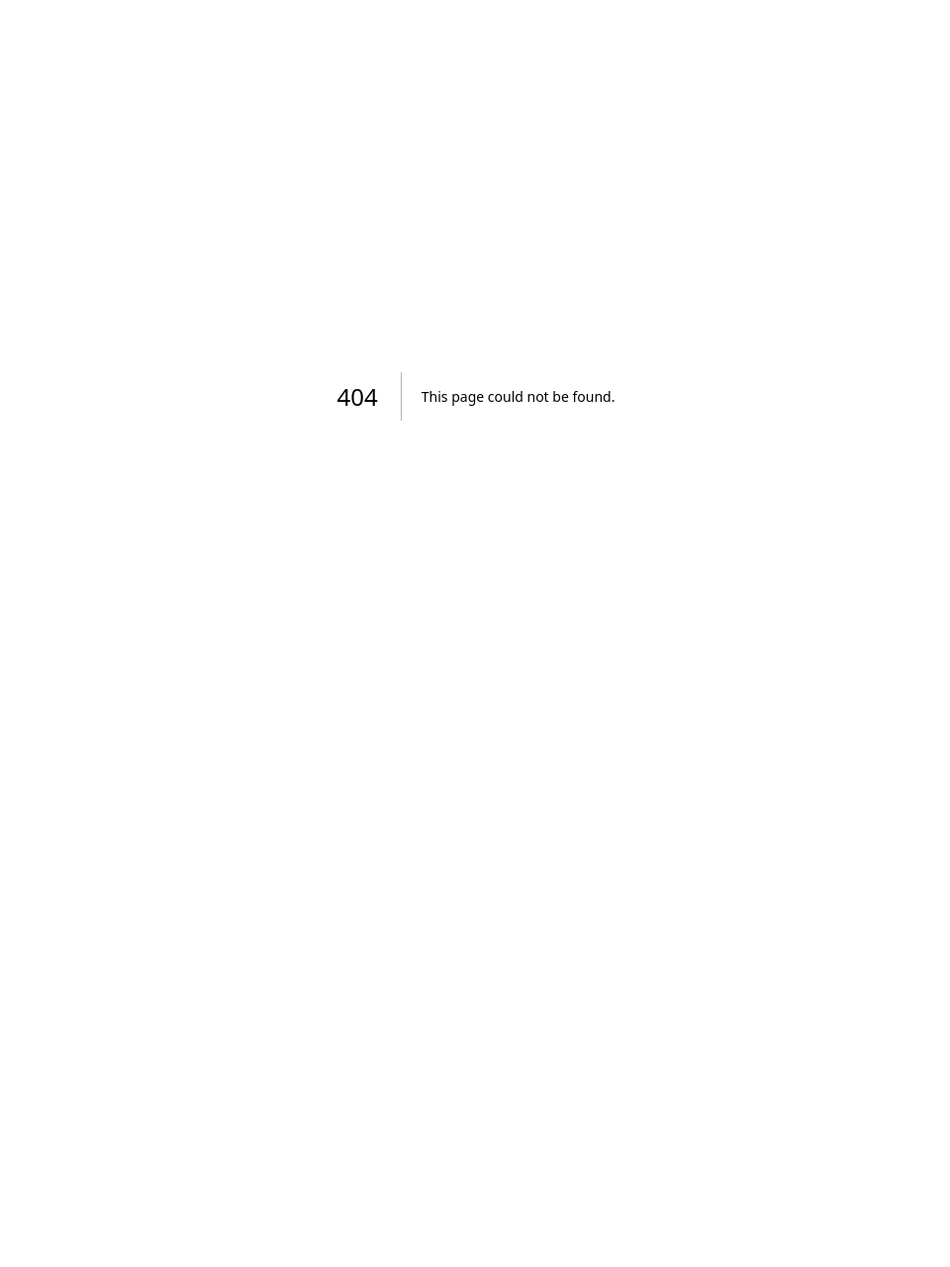
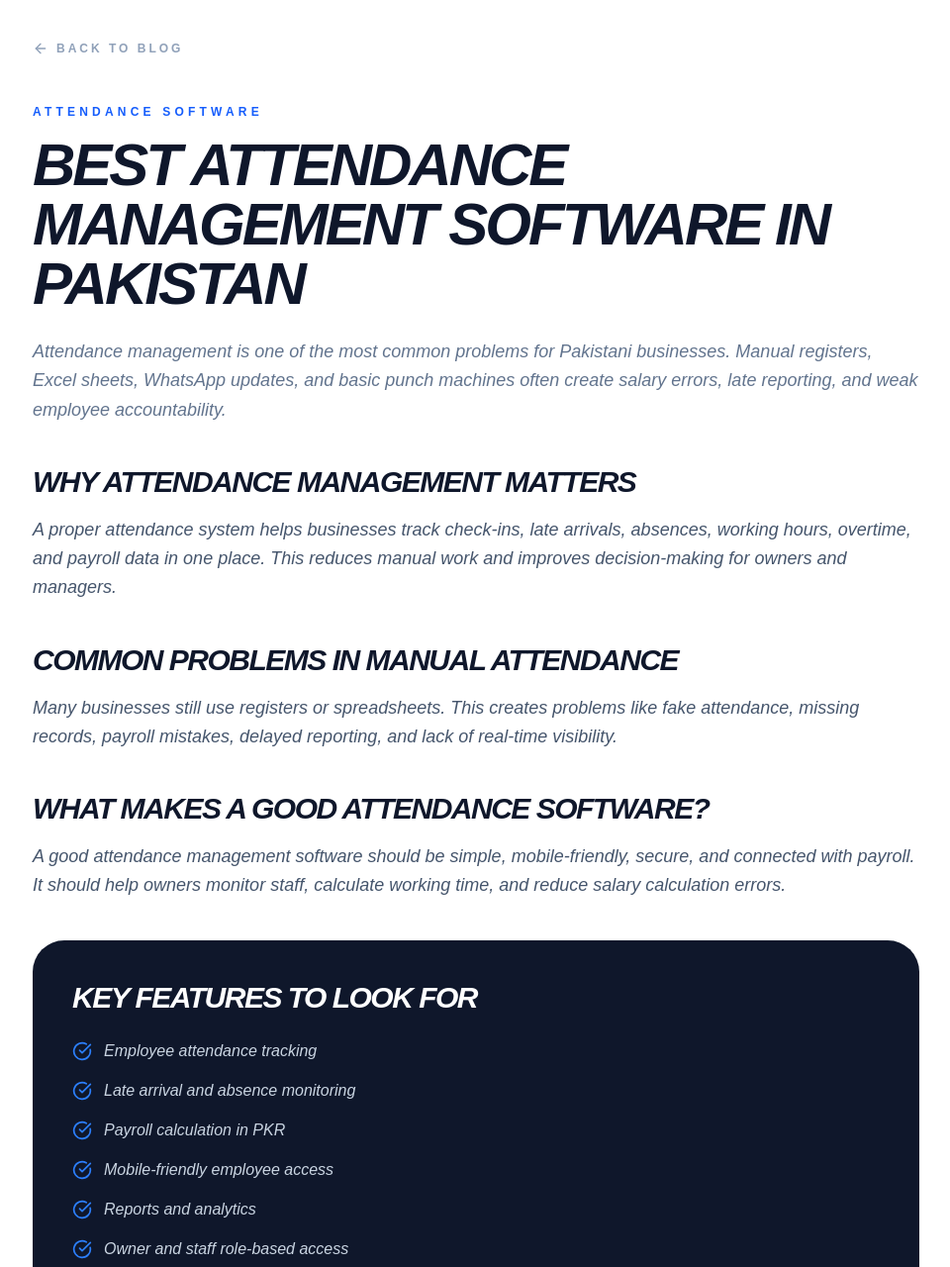
Before and after one commit to Aliyanasif/attendx.info, a Next.js app: page /blog/best-attendance-management-software-pakistan in a window 1280 px wide. Before the commit this address had no page. Shown: the top 1280 px of the page at 99% size, without its empty margins (159-1119 px from the left). Before the commit the page ends 800 px from the top, so only its background shows below. Built offline with nearby package versions, Linux system fonts and the light colour scheme.

Commit message:
Added first SEO blog article

```diff
--- /dev/null
+++ b/src/app/blog/best-attendance-management-software-pakistan/page.tsx
@@ -0,0 +1,88 @@
+import Link from "next/link";
+import { ArrowLeft, CheckCircle } from "lucide-react";
+
+export default function BlogPost() {
+  return (
+    <main className="min-h-screen bg-white text-slate-900 px-4 md:px-6 py-10">
+      <div className="max-w-4xl mx-auto">
+        <Link href="/blog" className="inline-flex items-center gap-2 text-xs font-black uppercase tracking-[0.25em] text-slate-400 hover:text-blue-600 transition-colors mb-12">
+          <ArrowLeft size={16} /> Back to Blog
+        </Link>
+
+        <article>
+          <p className="text-blue-600 font-black uppercase tracking-[0.35em] text-xs mb-4">
+            Attendance Software
+          </p>
+
+          <h1 className="text-4xl md:text-6xl font-black italic uppercase tracking-tighter leading-none mb-6">
+            Best Attendance Management Software in Pakistan
+          </h1>
+
+          <p className="text-slate-500 text-lg italic leading-relaxed mb-10">
+            Attendance management is one of the most common problems for Pakistani businesses. Manual registers, Excel sheets, WhatsApp updates, and basic punch machines often create salary errors, late reporting, and weak employee accountability.
+          </p>
+
+          <Section
+            title="Why Attendance Management Matters"
+            text="A proper attendance system helps businesses track check-ins, late arrivals, absences, working hours, overtime, and payroll data in one place. This reduces manual work and improves decision-making for owners and managers."
+          />
+
+          <Section
+            title="Common Problems in Manual Attendance"
+            text="Many businesses still use registers or spreadsheets. This creates problems like fake attendance, missing records, payroll mistakes, delayed reporting, and lack of real-time visibility."
+          />
+
+          <Section
+            title="What Makes a Good Attendance Software?"
+            text="A good attendance management software should be simple, mobile-friendly, secure, and connected with payroll. It should help owners monitor staff, calculate working time, and reduce salary calculation errors."
+          />
+
+          <div className="bg-slate-900 text-white rounded-[32px] p-8 md:p-10 my-10">
+            <h2 className="text-3xl font-black italic uppercase tracking-tighter mb-6">
+              Key Features to Look For
+            </h2>
+
+            <ul className="space-y-4">
+              {[
+                "Employee attendance tracking",
+                "Late arrival and absence monitoring",
+                "Payroll calculation in PKR",
+                "Mobile-friendly employee access",
+                "Reports and analytics",
+                "Owner and staff role-based access",
+              ].map((item) => (
+                <li key={item} className="flex gap-3 text-slate-300 italic">
+                  <CheckCircle className="text-blue-500 shrink-0 mt-0.5" size={20} />
+                  {item}
+                </li>
+              ))}
+            </ul>
+          </div>
+
+          <Section
+            title="Why AttendX is Built for Pakistani Businesses"
+            text="AttendX is designed for businesses in Pakistan that need attendance tracking, payroll management, employee records, overtime handling, and reports from one smart system. It helps reduce spreadsheet dependency and gives owners better control over workforce operations."
+          />
+
+          <Section
+            title="Final Thoughts"
+            text="For growing businesses, attendance management software is not just a digital tool. It is a control system that saves time, improves salary accuracy, and creates better workforce transparency."
+          />
+        </article>
+      </div>
+    </main>
+  );
+}
+
+function Section({ title, text }: { title: string; text: string }) {
+  return (
+    <section className="mb-10">
+      <h2 className="text-3xl font-black italic uppercase tracking-tighter mb-4">
+        {title}
+      </h2>
+      <p className="text-slate-600 text-lg italic leading-relaxed">
+        {text}
+      </p>
+    </section>
+  );
+}
```
